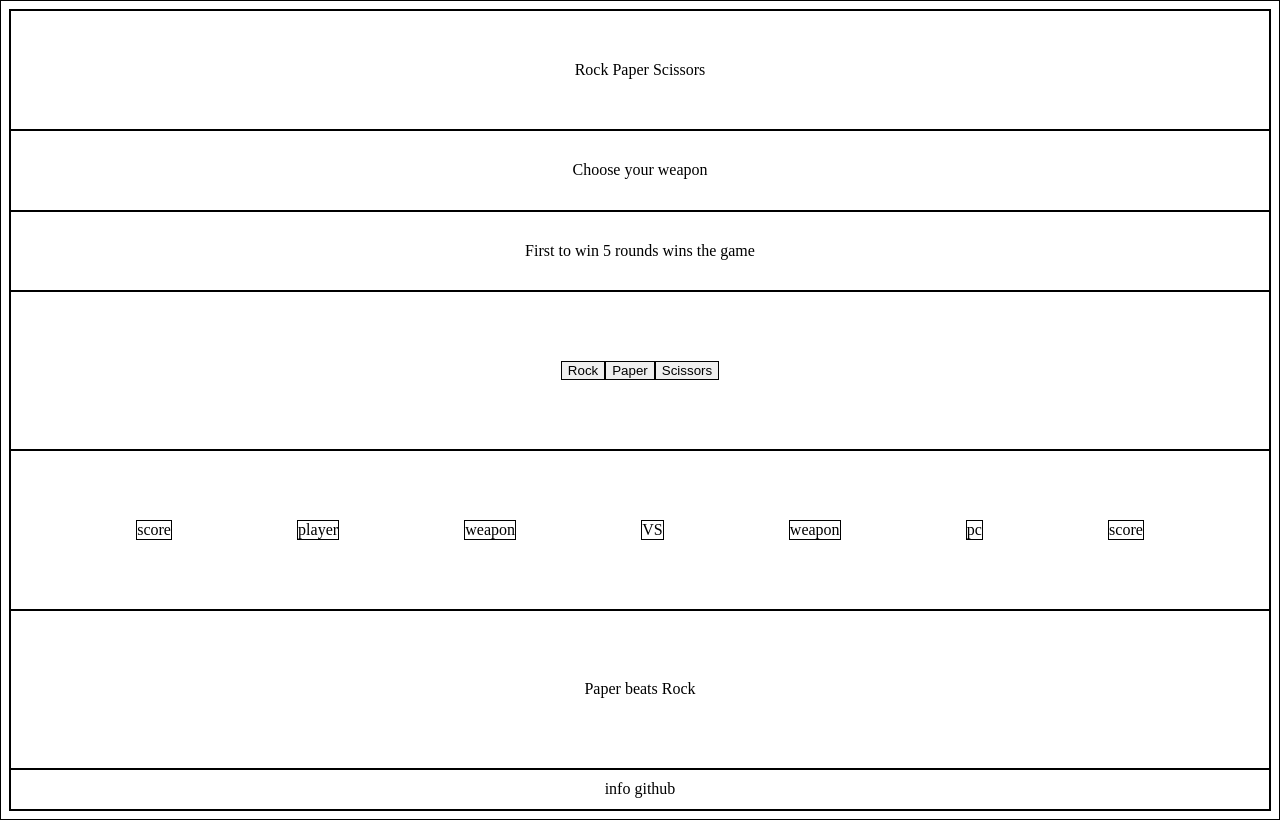
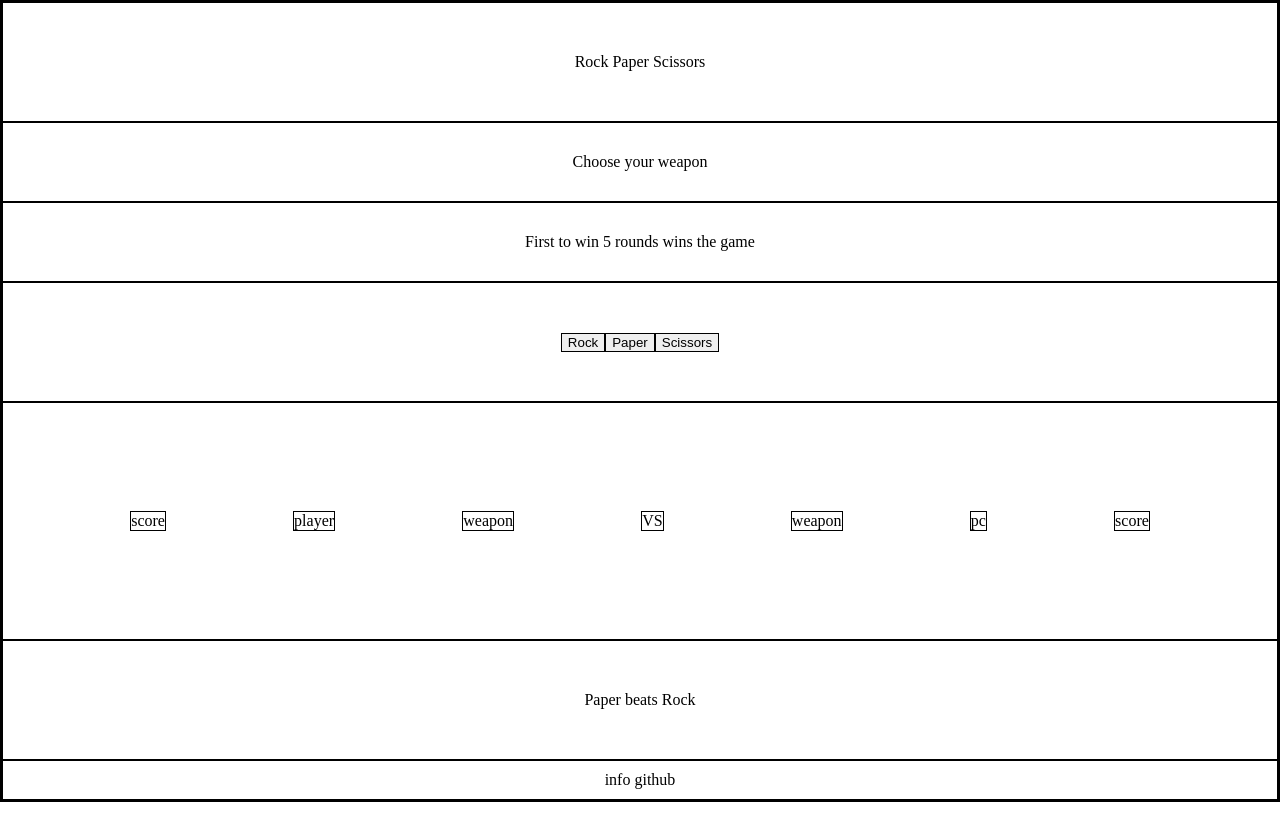
Before and after one commit to MorelliCode/rock-paper-scissors, a plain HTML site: page index.html in a window 1280 px wide. Drawn offline with Linux system fonts and the light colour scheme.

Commit message:
Update css to fix div height

```diff
--- a/style.css
+++ b/style.css
@@ -1,19 +1,27 @@
 * {
     border: 1px solid black;
     text-align: center;
+    box-sizing: border-box;
+}
+
+body, html {
+    margin: 0;
+    padding: 0;
 }
 
 body {
-    height: 100vh;
+    min-height: 100vh;
     display: flex;
     flex-direction: column;
     justify-content: space-between;
+
 }
 
 div {
     display: flex;
     justify-content: center;
     align-items: center;
+
 }
 
 .header {
@@ -29,20 +37,20 @@ div {
 }
 
 .weapons {
-    height: 20vh;
+    height: 15vh;
 }
 
 .ui {
-    height: 20vh;
     display: flex;
     justify-content: space-evenly;
+    flex: 1;
 }
 
 
 
 
 .message {
-    height: 20vh;
+    height: 15vh;
 }
 
 .footer {
```
